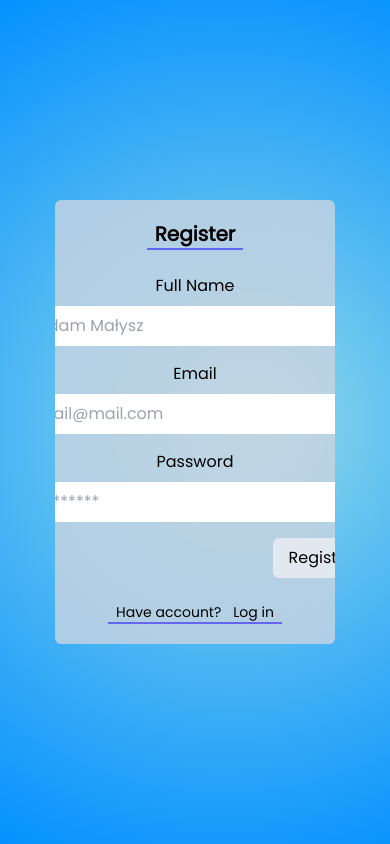
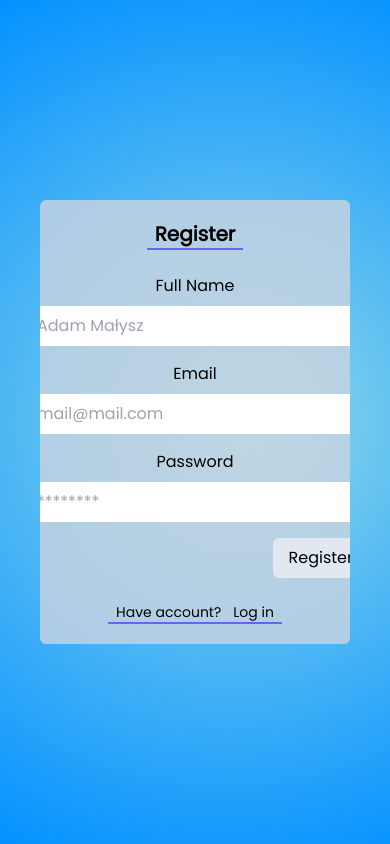
Before and after one commit to Arek1997/Chat-app, a Next.js app: page /register in a window 390 px wide. Built offline with nearby package versions, Linux system fonts and the light colour scheme; no server answers; what prettier-plugin-tailwindcss would draw is missing.

Commit message:
Style changed

```diff
--- a/components/authForm/AuthForm.tsx
+++ b/components/authForm/AuthForm.tsx
@@ -19,7 +19,7 @@ const AuthForm = ({ title }: Props) => {
 			<Head>
 				<title>{isLogInRoute ? 'Login' : 'Register'}</title>
 			</Head>
-			<section className='fade-in-from-bottom flex w-[280px] flex-col items-center overflow-hidden rounded-md bg-slate-300/80 p-5 sm:w-[310px]'>
+			<section className='fade-in-from-bottom relative m-auto flex max-w-[310px] flex-col items-center overflow-hidden rounded-md bg-slate-300/80 p-5'>
 				{isLoading && <LoadingSpinner />}
 				<h2 className='border-b-2 border-indigo-500 px-2 text-xl font-semibold'>
 					{title}
--- a/components/chat/Chat.tsx
+++ b/components/chat/Chat.tsx
@@ -1,22 +1,21 @@
 import { useSelectChat } from '@/context/ChatContext';
+import { useToggle } from '@/context/ToggleContext';
 import MessagesList from './message/messagesList/MessagesList';
 import SendMessage from './sendMessage/SendMessage';
 
 const Chat = () => {
 	console.log('Chat');
 
+	const {
+		state: { chatOpen },
+		toggleHandler,
+	} = useToggle();
 	const selectedChat = useSelectChat();
 
-	if (!selectedChat?.chatData) {
-		return (
-			<p className='grid grow place-content-center'>
-				Select user and start conversation.
-			</p>
-		);
-	}
-
 	return (
-		<div className='flex grow flex-col text-center'>
+		<div
+			className={`h-full flex-col text-center ${chatOpen ? 'flex' : 'hidden'}`}
+		>
 			<div className='relative p-4'>
 				<h2 className='text-xl font-semibold'>
 					{selectedChat?.chatData?.selectedUserName ?? 'User Name'}
@@ -25,7 +24,10 @@ const Chat = () => {
 					className='absolute top-1/2 right-7 -translate-y-1/2 cursor-pointer text-xl hover:opacity-80'
 					title='Close chat'
 					aria-label='Close chat'
-					onClick={() => selectedChat.updateSelectedChat(null)}
+					onClick={() => {
+						selectedChat?.updateSelectedChat(null);
+						toggleHandler();
+					}}
 				>
 					✖
 				</span>
--- a/components/chat/ChatApp.tsx
+++ b/components/chat/ChatApp.tsx
@@ -2,15 +2,13 @@ import Chat from './Chat';
 import ChatList from './ChatList';
 import Head from 'next/head';
 
-interface Props {}
-
-const ChatApp = ({}: Props) => {
+const ChatApp = () => {
 	return (
 		<>
 			<Head>
 				<title>Chat App</title>
 			</Head>
-			<section className='fade-in-from-bottom flex h-[600px] w-[1200px] overflow-hidden rounded-lg bg-cyan-700 text-slate-100'>
+			<section className='customScroll fade-in-from-bottom h-screen overflow-y-auto overflow-x-hidden bg-cyan-700 text-slate-100 sm:mx-auto sm:max-h-[600px] sm:max-w-[350px] sm:rounded-lg'>
 				<ChatList />
 				<Chat />
 			</section>
--- a/components/chat/ChatItem.tsx
+++ b/components/chat/ChatItem.tsx
@@ -1,4 +1,5 @@
 import { useSelectChat } from '@/context/ChatContext';
+import { useToggle } from '@/context/ToggleContext';
 import {
 	getDataFromCollection,
 	setDataToCollection,
@@ -17,6 +18,7 @@ interface Props {
 
 const ChatItem = ({ id, userName, userImage, lastMessage, onClear }: Props) => {
 	console.log('ChatItem');
+	const { toggleHandler } = useToggle();
 	const { data } = useSession();
 	const selectChat = useSelectChat();
 
@@ -72,6 +74,7 @@ const ChatItem = ({ id, userName, userImage, lastMessage, onClear }: Props) => {
 					selectedUserId: id!,
 					selectedUserName: userName,
 				});
+				toggleHandler();
 			}
 
 			onClear && onClear();
--- a/components/chat/ChatList.tsx
+++ b/components/chat/ChatList.tsx
@@ -5,6 +5,7 @@ import { getRealTimeDataFromCollection, logOutUser } from '@/helpers';
 import Button from '../button/Button';
 import SearchUser from './searchUser/SearchUser';
 import { useEffect, useState } from 'react';
+import { useToggle } from '@/context/ToggleContext';
 
 let content: JSX.Element;
 
@@ -15,7 +16,9 @@ interface ChatsInterface {
 }
 
 const ChatList = () => {
-	console.log('ChatList');
+	const {
+		state: { chatListOpen },
+	} = useToggle();
 	const [chats, setChats] = useState<ChatsInterface[]>();
 
 	const { data } = useSession();
@@ -66,8 +69,6 @@ const ChatList = () => {
 	}
 
 	if (chats) {
-		console.log(chats);
-
 		content = (
 			<ul>
 				{chats.map((chat) => (
@@ -84,7 +85,7 @@ const ChatList = () => {
 	}
 
 	return (
-		<div className='flex min-w-[350px] max-w-[350px] grow flex-col'>
+		<div className={`h-full flex-col ${chatListOpen ? 'flex' : 'hidden'}`}>
 			<div className='flex justify-between p-4'>
 				<h1 className='text-xl font-semibold tracking-wider'>My Chats</h1>
 				<div className='details flex items-center gap-x-2'>
--- a/components/chat/message/Message.tsx
+++ b/components/chat/message/Message.tsx
@@ -6,7 +6,6 @@ interface Props {
 }
 
 const Message = ({ message, owner, image, user }: Props) => {
-	console.log('Message');
 	const userImage = image || '/person-icon.png';
 	const userName = user || 'User Name';
 
--- a/components/chat/message/messagesList/MessagesList.tsx
+++ b/components/chat/message/messagesList/MessagesList.tsx
@@ -15,7 +15,6 @@ interface MessageINterface {
 }
 
 const MessagesList = () => {
-	console.log('MessagesList');
 	const { data } = useSession();
 	const [messages, setMessages] = useState<MessageINterface[]>();
 
--- a/components/chat/sendMessage/SendMessage.tsx
+++ b/components/chat/sendMessage/SendMessage.tsx
@@ -6,7 +6,6 @@ import { useSession } from 'next-auth/react';
 import { useRef } from 'react';
 
 const SendMessage = () => {
-	console.log('SendMessage');
 	const { data } = useSession();
 	const selectedChat = useSelectChat();
 	const messageRef = useRef<HTMLTextAreaElement>(null);
--- /dev/null
+++ b/context/ToggleContext.tsx
@@ -0,0 +1,50 @@
+import { useReducer, useContext, createContext } from 'react';
+
+const initialState = {
+	chatListOpen: true,
+	chatOpen: false,
+};
+
+interface ActionType {
+	type: 'toggle';
+}
+
+interface ContextInterface {
+	state: typeof initialState;
+	toggleHandler: () => void;
+}
+
+interface Props {
+	children: React.ReactNode;
+}
+
+const ToggleContext = createContext<ContextInterface>({
+	state: initialState,
+	toggleHandler: () => {},
+});
+
+const reducer = (state: typeof initialState, action: ActionType) => {
+	if (action.type === 'toggle') {
+		return {
+			chatListOpen: !state.chatListOpen,
+			chatOpen: !state.chatOpen,
+		};
+	}
+
+	return state;
+};
+
+const ToggleContextProvider = ({ children }: Props) => {
+	const [state, dispatch] = useReducer(reducer, initialState);
+
+	const toggleHandler = () => dispatch({ type: 'toggle' });
+
+	return (
+		<ToggleContext.Provider value={{ state, toggleHandler }}>
+			{children}
+		</ToggleContext.Provider>
+	);
+};
+
+export const useToggle = () => useContext(ToggleContext);
+export default ToggleContextProvider;
--- a/next.config.js
+++ b/next.config.js
@@ -1,6 +1,6 @@
 /** @type {import('next').NextConfig} */
 const nextConfig = {
-  reactStrictMode: true,
-}
+	reactStrictMode: true,
+};
 
-module.exports = nextConfig
+module.exports = nextConfig;
--- a/pages/_app.tsx
+++ b/pages/_app.tsx
@@ -4,6 +4,7 @@ import { Poppins } from '@next/font/google';
 
 import '@/styles/globals.css';
 import ChatContextProvider from '@/context/ChatContext';
+import ToggleContextProvider from '@/context/ToggleContext';
 
 const poppins = Poppins({ weight: '400', subsets: ['latin'] });
 
@@ -11,9 +12,11 @@ const App = ({ Component, pageProps: { session, ...pageProps } }: AppProps) => {
 	return (
 		<SessionProvider session={session}>
 			<ChatContextProvider>
-				<main className={poppins.className}>
-					<Component {...pageProps} />
-				</main>
+				<ToggleContextProvider>
+					<main className={poppins.className}>
+						<Component {...pageProps} />
+					</main>
+				</ToggleContextProvider>
 			</ChatContextProvider>
 		</SessionProvider>
 	);
--- a/pages/_document.tsx
+++ b/pages/_document.tsx
@@ -4,7 +4,7 @@ export default function Document() {
 	return (
 		<Html lang='en'>
 			<Head />
-			<body className='animated-background grid min-h-screen place-content-center overflow-x-hidden'>
+			<body className='animated-background grid min-h-screen content-center overflow-x-hidden'>
 				<Main />
 				<NextScript />
 			</body>
```
